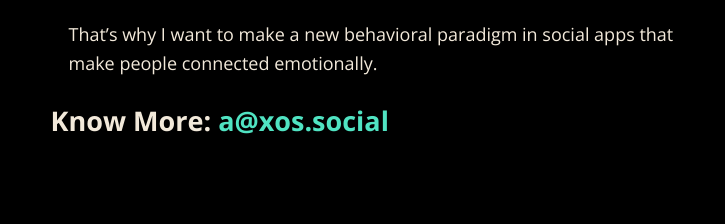
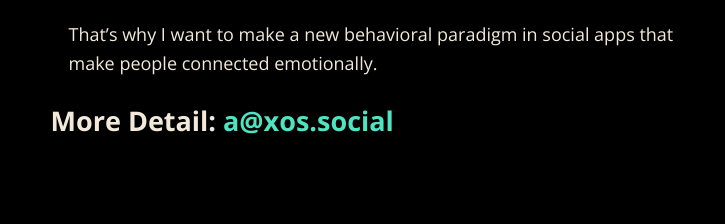
Before and after one commit to tarsmachine/tarsmachine.github.io, a Jekyll site: the page built from index.md, in a window 1280 px wide. Shown: the part 1959-2183 px from the top of the page, without its empty margins (259-984 px from the left). Built offline with Jekyll 4.4.1, drawn with Linux system fonts in a browser that asks for light colours; nearby versions of some CDN libraries.

Commit message:
Update X

```diff
--- a/index.md
+++ b/index.md
@@ -45,4 +45,4 @@ That’s why I want to make a new behavioral paradigm in social apps that make p
 
 
 
-##### Know More: [a@xos.social](mailto:axos@social)
+##### More Detail: [a@xos.social](mailto:axos@social)
```
